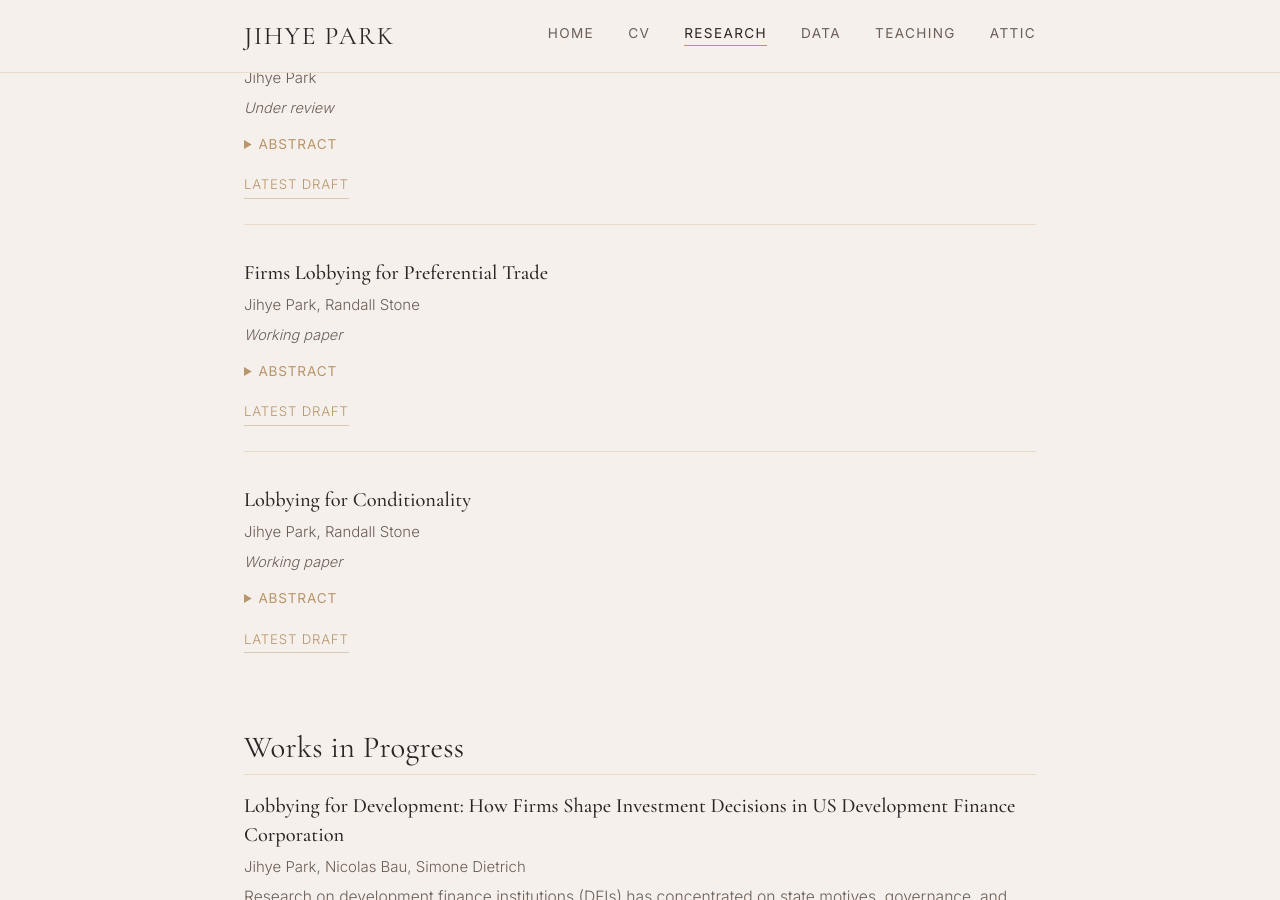
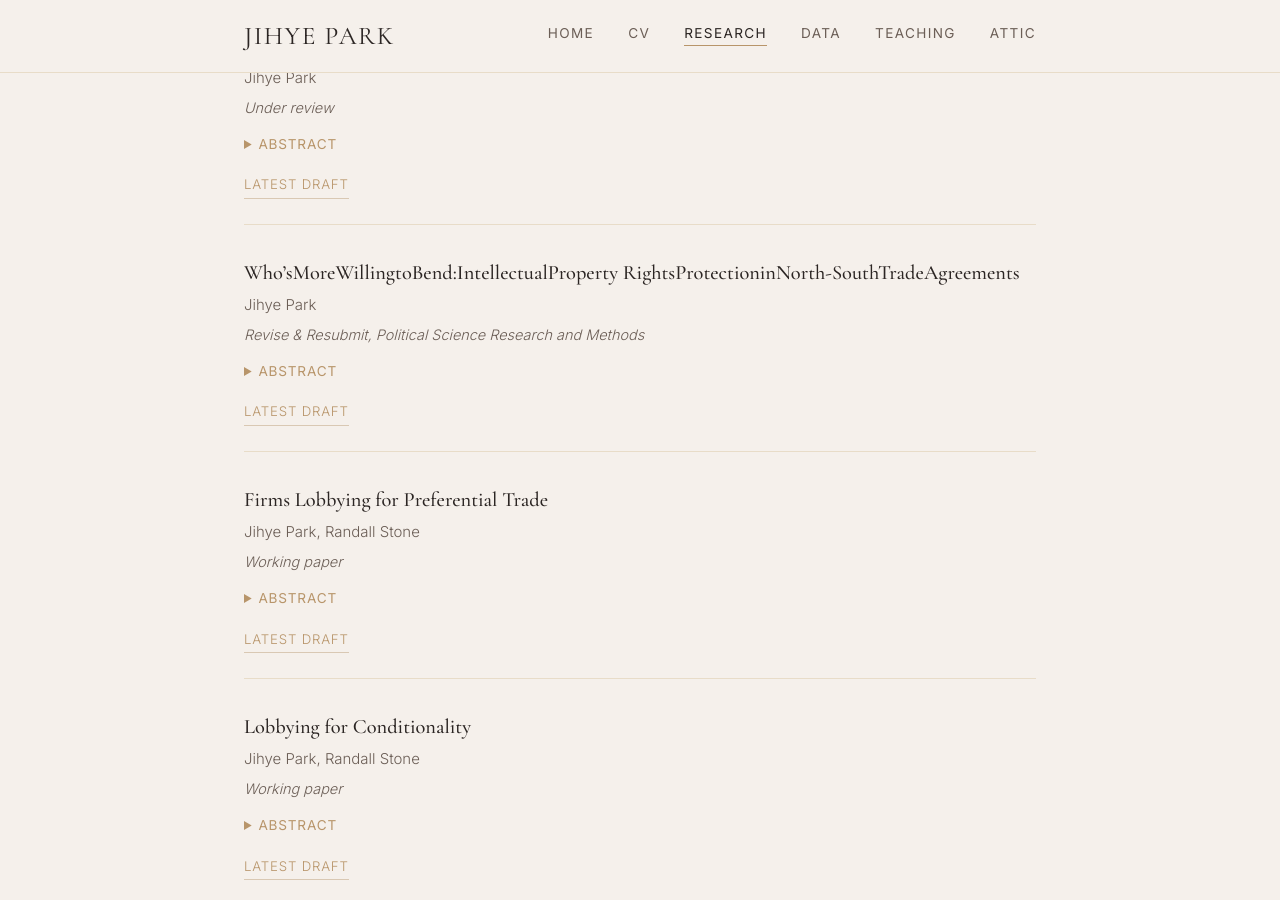
Before and after one commit to jacqpark/jacqpark.github.io, a Jekyll site: the page built from research.md, in a window 1280 px wide and 900 px high, scrolled down 1158 px. Built offline with Jekyll 4.4.1, drawn with Linux system fonts in a browser that asks for light colours; part of the change alters nothing that is shown.

Commit message:
docs: auto-update publications metadata from PDFs

```diff
--- a/_data/publications.yml
+++ b/_data/publications.yml
@@ -94,3 +94,18 @@
     to the initiation of IMF program negotiations and find that US financial firms shift their lobbying efforts when the Fund negotiates with countries where they have investments. Money-center banks and
     non-banking financial firms shift in opposite directions, which makes their lobbying portfolios converge: banks reduce their lobbying about banking and increase lobbying about finance, while non-bank
     financial firms decrease lobbying about finance and increase lobbying about banking.'
+- title: Who’sMoreWillingtoBend:IntellectualProperty RightsProtectioninNorth-SouthTradeAgreements
+  authors: Jihye Park
+  status: Revise & Resubmit, Political Science Research and Methods
+  category: working-papers
+  github_pdf: papers/working-papers/02__whos-more-willing-to-bend__RR-PSRM.pdf
+  year: 2025
+  sort_order: 2
+  abstract: Introduction of the Agreement on Trade-Related Aspects of Intellectual Property Rights (TRIPS) marked the new era of intellectual property (IP) rights protection through preferential trade agreements
+    (PTAs). TRIPS-plus IP rules impose substantial domestic costs on developing countries, yet many governments adopt them through preferential trade agreements with the United States and the European Union.
+    This study explains TRIPS-plus adoption as a function of internal structural vulnerability and external political support. Developing countries whose labor-intensive exports rely heavily on discretionary
+    preference schemes such as the Generalized System of Preferences face credible threats of suspension and therefore stronger incentives to formalize access through PTAs that include TRIPS-plus rules.
+    A refined measure of political trade dependence that isolates these sensitive sectors captures this vulnerability more accurately than aggregate indicators, first introduced by Manger and Shadlen .
+    Foreign aid functions as a complementary mechanism that helps governments manage the domestic adjustment costs of strengthened IP protections, although compensation emerges only when obligations are
+    substantively deep and donors can mobilize aid coherently. Empirically, TWFE OLS estimates show that higher PTD sig- nificantly increases the likelihood of adopting TRIPS-plus provisions. PanelMatch
+    results confirm a short-lived rise in US aid after signature, while EU aid remains unresponsive due to weaker IP obligations and donor fragmentation.
```
